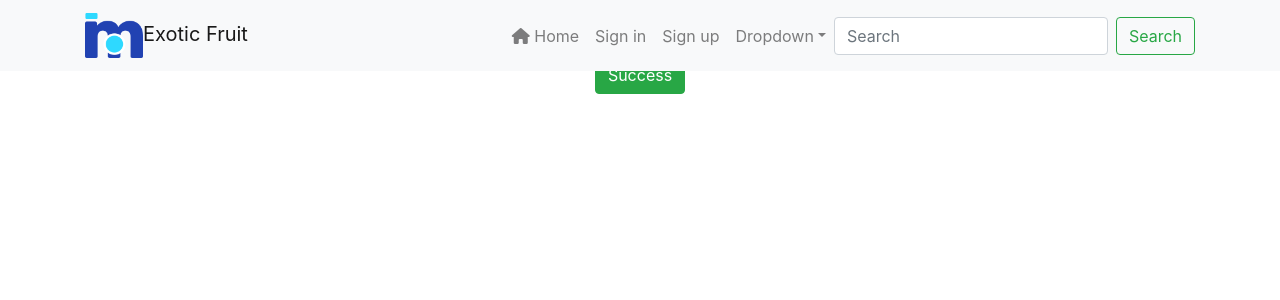
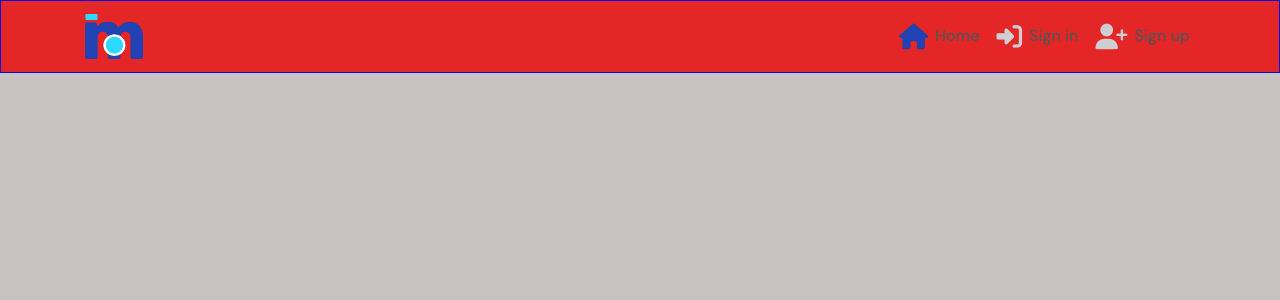
Before and after one commit to ajorgensen89/moments, a React (Create React App) app: page / in a window 1280 px wide. Shown: the top 300 px of the page. Built offline with nearby package versions, Linux system fonts and the light colour scheme.

Commit message:
Add css but html not displaying

```diff
--- a/package.json
+++ b/package.json
@@ -13,7 +13,7 @@
     "react-bootstrap": "^1.6.3",
     "react-dom": "^17.0.2",
     "react-infinite-scroll-component": "^6.1.0",
-    "react-router-dom": "^5.3.4",
+    "react-router-dom": "^5.3.0",
     "react-scripts": "^4.0.3",
     "web-vitals": "^1.1.2"
   },
--- a/public/index.html
+++ b/public/index.html
@@ -1,15 +1,11 @@
 <!DOCTYPE html>
 <html lang="en">
-
   <head>
     <meta charset="utf-8" />
     <link rel="icon" href="%PUBLIC_URL%/favicon-16x16.png" />
     <meta name="viewport" content="width=device-width, initial-scale=1" />
     <meta name="theme-color" content="#000000" />
     <meta name="description" content="Web site created using create-react-app" />
-
-  <!--Font Awesome-->
-  <script src="https://kit.fontawesome.com/f26ba66020.js" crossorigin="anonymous"></script>
 
     <link rel="apple-touch-icon" href="%PUBLIC_URL%/logo192.png" />
     <!--
@@ -29,9 +25,14 @@
         work correctly both with client-side routing and a non-root public URL.
         Learn how to configure a non-root public URL by running `npm run build`.
       -->
+      <!--Google Fonts link-->
+      <link href="https://fonts.googleapis.com/css2?family=DM+Sans:wght@500;700&display=swap" rel="stylesheet" />
+
+      <!--Font Awesome-->
+    <script src="https://kit.fontawesome.com/f26ba66020.js" crossorigin="anonymous"></script>
+
     <title>React App</title>
   </head>
-
   <body>
     <noscript>You need to enable JavaScript to run this app.</noscript>
     <div id="root"></div>
@@ -46,5 +47,21 @@
       To create a production bundle, use `npm run build` or `yarn build`.
     -->
   </body>
+</html>
 
-</html>
+<!-- <!DOCTYPE html>
+<html lang="en">
+
+
+<body>
+  <noscript>You need to enable JavaScript to run this app.</noscript>
+  <div id="root"></div>
+      This HTML file is a template.
+      If you open it directly in the browser, you will see an empty page.
+
+      You can add webfonts, meta tags, or analytics to this file.
+      The build step will place the bundled scripts into the <body> tag.
+
+      To begin the development, run `npm start` or `yarn start`.
+      To create a production bundle, use `npm run build` or `yarn build`.
+    -->
--- a/src/App.css
+++ /dev/null
@@ -1,38 +0,0 @@
-.App {
-  text-align: center;
-}
-
-.App-logo {
-  height: 40vmin;
-  pointer-events: none;
-}
-
-@media (prefers-reduced-motion: no-preference) {
-  .App-logo {
-    animation: App-logo-spin infinite 20s linear;
-  }
-}
-
-.App-header {
-  background-color: #282c34;
-  min-height: 100vh;
-  display: flex;
-  flex-direction: column;
-  align-items: center;
-  justify-content: center;
-  font-size: calc(10px + 2vmin);
-  color: white;
-}
-
-.App-link {
-  color: #61dafb;
-}
-
-@keyframes App-logo-spin {
-  from {
-    transform: rotate(0deg);
-  }
-  to {
-    transform: rotate(360deg);
-  }
-}
--- a/src/App.js
+++ b/src/App.js
@@ -1,13 +1,21 @@
-import './App.css';
-import Button from 'react-bootstrap/Button';
-import NavBar from './components/NavBar';
+import styles from "./styles/App.module.css";
+import NavBar from "./components/NavBar";
+import Container from "react-bootstrap/Container";
+import { Route, Switch } from "react-router-dom";
 
 function App() {
   return (
-    <div className="App">
+    <div className={styles.App}>
       <NavBar />
-      <h1>Moments.</h1>{' '}
-      <Button variant="success">Success</Button>{' '}
+      <Container className={styles.Main}>
+        <Switch>
+          <Route exact path="/" render={() => <h1>Home page</h1>} />
+          <Route exact path="/signin" render={() => <h1>Sign in</h1>} />
+          <Route exact path="/signup" render={() => <h1>Sign up</h1>} />
+          <Route render={() => <p>Page not found!</p>} />
+          <h1>page</h1>
+        </Switch>
+      </Container>
     </div>
   );
 }
--- a/src/components/NavBar.js
+++ b/src/components/NavBar.js
@@ -1,34 +1,89 @@
 import React from "react";
-import { Navbar, Container, Nav, NavDropdown, Form, FormControl } from "react-bootstrap";
-import Button from 'react-bootstrap/Button';
-import logo from '../assets/logo.png'
-
+import { Navbar, Container, Nav } from "react-bootstrap";
+import logo from "../assets/logo.png";
+import styles from "../styles/NavBar.module.css";
+import { NavLink } from "react-router-dom";
 
 const NavBar = () => {
-    return <Navbar bg="light" expand="md" fixed="top">
+  return (
+    <Navbar className={styles.NavBar} expand="md" fixed="top">
       <Container>
-            <Navbar.Brand><img src={logo} alt="logo" height="45" />Exotic Fruit</Navbar.Brand>
+        <NavLink to="/">
+          <Navbar.Brand>
+            <img src={logo} alt="logo" height="45" />
+          </Navbar.Brand>
+        </NavLink>
         <Navbar.Toggle aria-controls="basic-navbar-nav" />
         <Navbar.Collapse id="basic-navbar-nav">
-                <Nav className="ml-auto">
-                    <Nav.Link><i className="fas fa-home"></i> Home</Nav.Link>
-                    <Nav.Link>Sign in</Nav.Link>
-                    <Nav.Link>Sign up</Nav.Link>
-                    <NavDropdown title="Dropdown" id="basic-nav-dropdown">
-                        <NavDropdown.Item href="#action/3.1">Action</NavDropdown.Item>
-                        <NavDropdown.Item href="#action/3.2">Another action</NavDropdown.Item>
-                        <NavDropdown.Item href="#action/3.3">Something</NavDropdown.Item>
-                        <NavDropdown.Divider />
-                        <NavDropdown.Item href="#action/3.4">Separated link</NavDropdown.Item>
-                    </NavDropdown>
+          <Nav className="ml-auto text-left">
+            <NavLink
+              exact
+              className={styles.NavLink}
+              activeClassName={styles.Active}
+              to="/"
+            >
+              <i className="fas fa-home"></i>Home
+            </NavLink>
+            <NavLink
+              className={styles.NavLink}
+              activeClassName={styles.Active}
+              to="/signin"
+            >
+              <i className="fas fa-sign-in-alt"></i>Sign in
+            </NavLink>
+            <NavLink
+              to="/signup"
+              className={styles.NavLink}
+              activeClassName={styles.Active}
+            >
+              <i className="fas fa-user-plus"></i>Sign up
+            </NavLink>
           </Nav>
-                <Form inline>
-                    <FormControl type="text" placeholder="Search" className="mr-sm-2" />
-                    <Button variant="outline-success">Search</Button>
-                </Form>
         </Navbar.Collapse>
       </Container>
     </Navbar>
-}
+  );
+};
 
 export default NavBar;
+
+// import React from "react";
+// import { Navbar, Container, Nav, NavDropdown, Form, FormControl } from "react-bootstrap";
+// import Button from 'react-bootstrap/Button';
+// import logo from '../assets/logo.png'
+// import styles from "../styles/NavBar.module.css";
+// import { NavLink } from "react-router-dom";
+
+
+// const NavBar = () => {
+//     /** className={styles.NavBar}  can be in NavBar or Container - wouldnt work in NavBar in NavBar.module.css*/
+//     return <Navbar className={styles.NavBar} bg="light" expand="md" fixed="top">
+
+//         <Container className={styles.NavBar}>
+//             <NavLink to="/">
+//             <Navbar.Brand><img src={logo} alt="logo" height="45" />Exotic Fruit</Navbar.Brand>
+//             </NavLink>
+//             <Navbar.Toggle aria-controls="basic-navbar-nav" />
+//             <Navbar.Collapse id="basic-navbar-nav">
+//                 <Nav className="ml-auto">
+//                     <NavLink exact className={styles.NavLink} activeClassStyles={styles.Active} to="/"><i className="fas fa-home"></i> Home</NavLink>
+//                     <NavLink className={styles.NavLink} activeClassStyles={styles.Active} to="/signin"><i className="fas fa-arrow-right"></i> Sign in</NavLink>
+//                     <NavLink className={styles.NavLink} activeClassStyles={styles.Active} to="/signup"><i className="fa-solid fa-check"></i> Sign up</NavLink>
+//                     <NavDropdown title="Dropdown" id="basic-nav-dropdown">
+//                         <NavDropdown.Item href="#action/3.1">Action</NavDropdown.Item>
+//                         <NavDropdown.Item href="#action/3.2">Another action</NavDropdown.Item>
+//                         <NavDropdown.Item href="#action/3.3">Something</NavDropdown.Item>
+//                         <NavDropdown.Divider />
+//                         <NavDropdown.Item href="#action/3.4">Separated link</NavDropdown.Item>
+//                     </NavDropdown>
+//                 </Nav>
+//                 <Form inline>
+//                     <FormControl type="text" placeholder="Search" className="mr-sm-2" />
+//                     <Button variant="outline-success">Search</Button>
+//                 </Form>
+//             </Navbar.Collapse>
+//         </Container>
+//     </Navbar>
+// }
+
+// export default NavBar;
--- a/src/index.js
+++ b/src/index.js
@@ -1,14 +1,17 @@
-import React from 'react';
-import ReactDOM from 'react-dom';
-import './index.css';
-import App from './App';
-import reportWebVitals from './reportWebVitals';
+import React from "react";
+import ReactDOM from "react-dom";
+import "./index.css";
+import App from "./App";
+import reportWebVitals from "./reportWebVitals";
+import { BrowserRouter as Router } from "react-router-dom";
 
 ReactDOM.render(
   <React.StrictMode>
-    <App />
+    <Router>
+      <App />
+    </Router>
   </React.StrictMode>,
-  document.getElementById('root')
+  document.getElementById("root")
 );
 
 // If you want to start measuring performance in your app, pass a function
--- /dev/null
+++ b/src/styles/App.module.css
@@ -0,0 +1,40 @@
+.App {
+  font-family: "DM Sans", sans-serif;
+  background-color: #c8c2c2;
+  min-height: 100vh;
+}
+
+Main {
+  padding-top: 81px;
+}
+
+* {
+  box-sizing: border-box;
+}
+
+a {
+  color: #555555;
+  transition: color ease-in-out 0.3s;
+}
+
+a:hover {
+  text-decoration: none;
+}
+
+a:hover i {
+  color: #2142b2;
+  transition: color ease-in-out 0.3s;
+}
+
+i {
+  color: #cfced3;
+  font-size: 1.6rem;
+  padding: 7px;
+  vertical-align: middle;
+}
+
+i:hover {
+  cursor: pointer;
+  transition: color ease-in-out 0.3s;
+  color: #2142b2;
+}
--- /dev/null
+++ b/src/styles/NavBar.module.css
@@ -0,0 +1,14 @@
+.NavBar {
+  background-color: #e52626;
+  border: 1px solid #0a0ade;
+}
+
+/**Not registering bgc in NavBar - in .App in App.modules.css**/
+
+.NavLink {
+  padding: 5px;
+}
+
+.Active i {
+  color: #2142b2;
+}
```
Also changed, not shown: 1 other file (tests, documents, lock files or other folders). Lines whose indentation alone changed are shown as unchanged.
